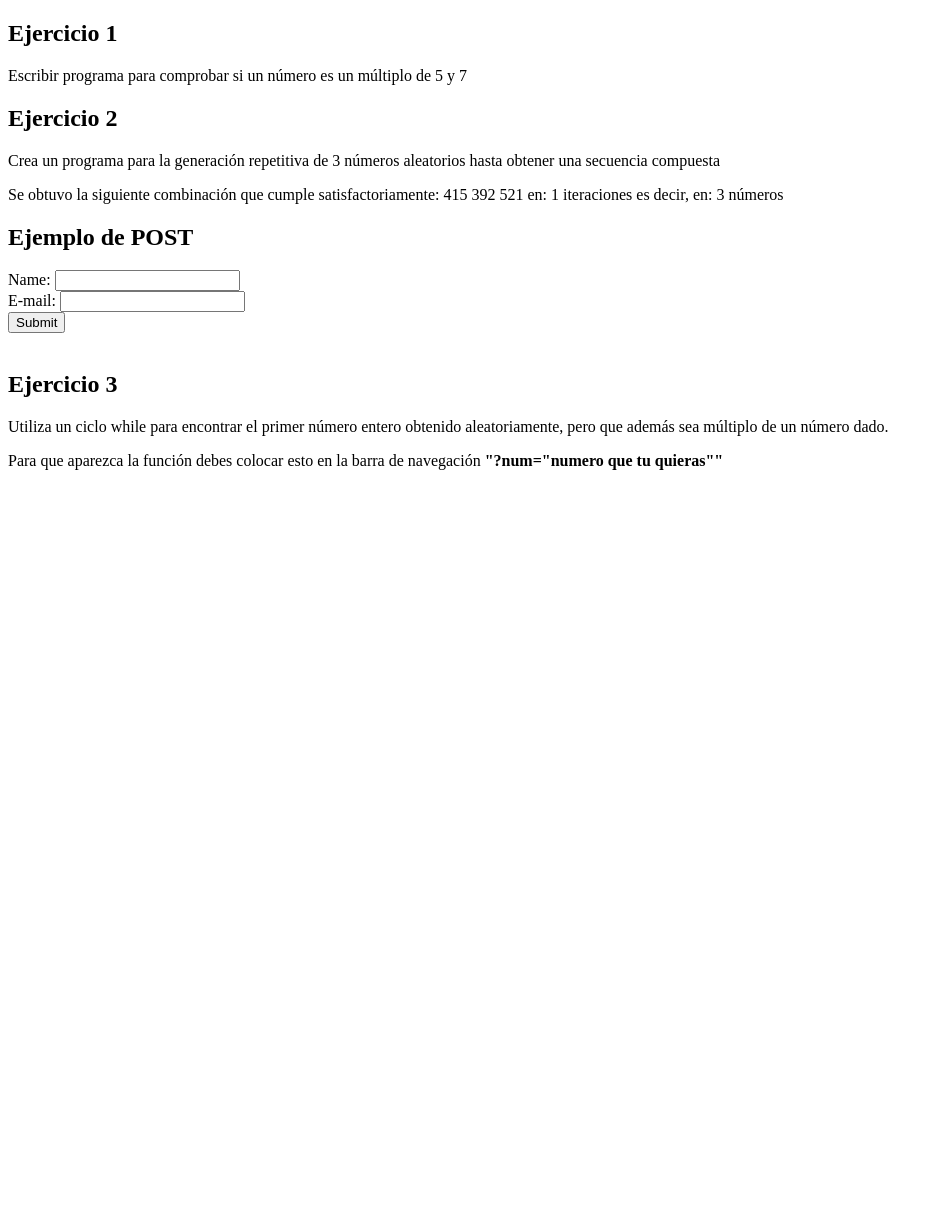
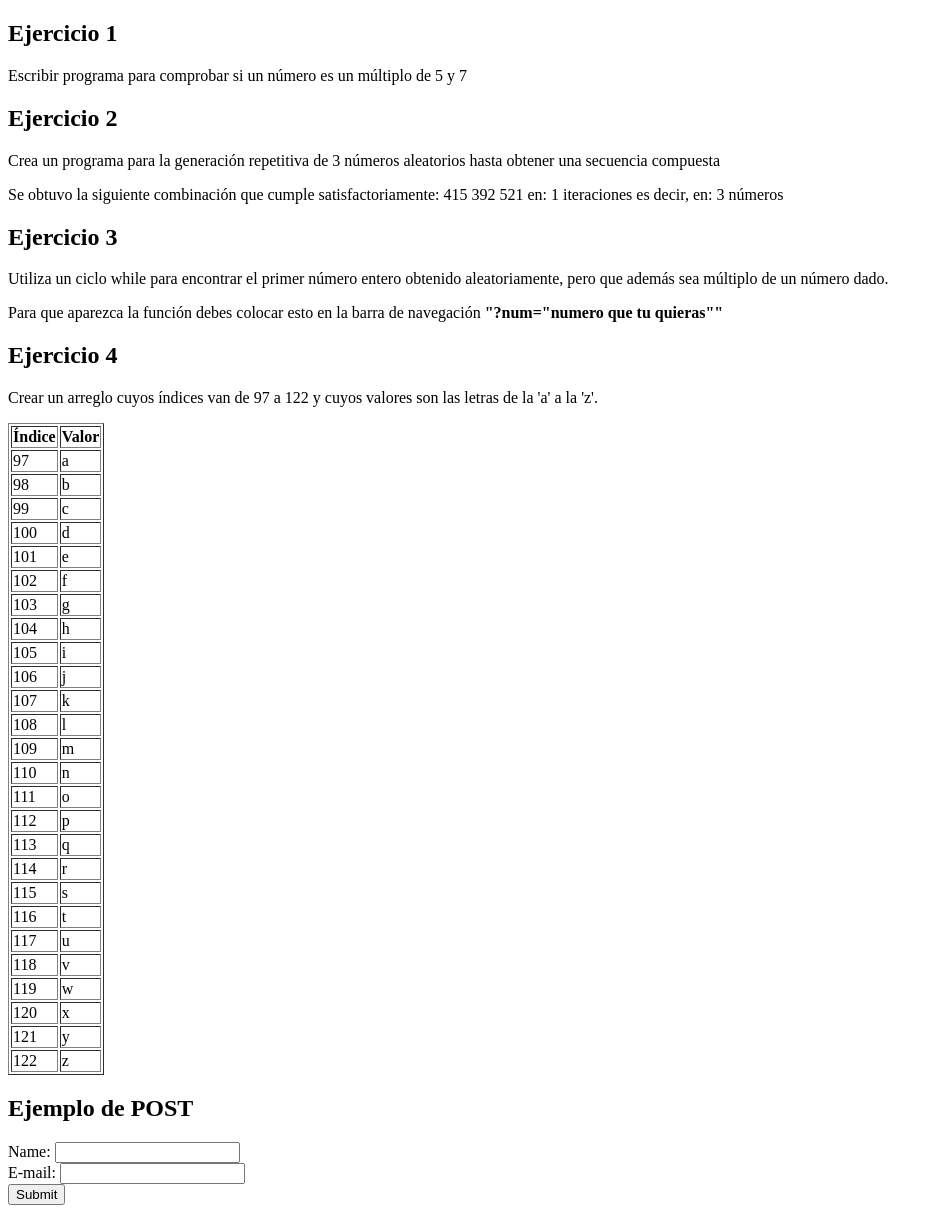
Before and after one commit to Kippie01PW/tecweb, a PHP site: page /tecweb/ in a window 1280 px wide. Shown: the whole page, without its empty margins (0-943 px from the left). Before the commit the page ends 470 px from the top, so only its background shows below. Run offline with PHP 8.4, Linux system fonts and the light colour scheme.

Commit message:
Se realizó satisfactoriamente el inciso 4 de la práctica

```diff
--- a/practicas/p06/index.php
+++ b/practicas/p06/index.php
@@ -24,6 +24,29 @@
         generacion_repetitiva();
     ?>
 
+    <h2>Ejercicio 3</h2>
+    <p>Utiliza un ciclo while para encontrar el primer número entero obtenido aleatoriamente,
+    pero que además sea múltiplo de un número dado.</p>
+    <p>Para que aparezca la función debes colocar esto en la barra de navegación <b>"?num="numero que tu quieras""</b></p>
+    <?php
+    require_once __DIR__ .'/src/funciones.php';
+    if(isset($_GET['num'])){
+        num_multiplo_dado($_GET['num']);
+
+        echo '<br>';
+        echo '<p>La función de abajo es la misma función de arriba pero ahora con un do while!!</p>';
+        num_multiplo_dado_variante($_GET['num']);
+    }
+    ?>
+
+    <h2>Ejercicio 4</h2>
+    <p>Crear un arreglo cuyos índices van de 97 a 122 y cuyos valores son las letras de la 'a'
+    a la 'z'.</p>
+    <?php
+    require_once __DIR__ .'/src/funciones.php';
+        arreglo_for();
+    ?>
+
     <h2>Ejemplo de POST</h2>
     <form action="http://localhost/tecweb/practicas/p04/index.php" method="post">
         Name: <input type="text" name="name"><br>
@@ -39,20 +62,5 @@
             echo $_POST["email"];
         }
     ?>
-
-    <h2>Ejercicio 3</h2>
-    <p>Utiliza un ciclo while para encontrar el primer número entero obtenido aleatoriamente,
-    pero que además sea múltiplo de un número dado.</p>
-    <p>Para que aparezca la función debes colocar esto en la barra de navegación <b>"?num="numero que tu quieras""</b></p>
-    <?php
-    require_once __DIR__ .'/src/funciones.php';
-    if(isset($_GET['num'])){
-        num_multiplo_dado($_GET['num']);
-
-        echo '<br>';
-        echo '<p>La función de abajo es la misma función de arriba pero ahora con un do while!!</p>';
-        num_multiplo_dado_variante($_GET['num']);
-    }
-    ?>
 </body>
 </html>
--- a/practicas/p06/src/funciones.php
+++ b/practicas/p06/src/funciones.php
@@ -64,4 +64,22 @@ function num_multiplo_dado_variante($numero){
 
     echo 'El numero aleatorio: ' . $multiplo . ' es múltiplo del número que colocaste: ' . $numero;
 }
+
+function arreglo_for(){
+    $arreglo = array();
+
+for ($i = 97; $i <= 122; $i++) {
+    $arreglo[$i] = chr($i);
+}
+    echo '<table border="1">';
+    echo '<tr><th>Índice</th><th>Valor</th></tr>';
+
+foreach ($arreglo as $key => $value) {
+    echo '<tr>';
+    echo '<td>' . $key . '</td>';
+    echo '<td>' . $value . '</td>';
+    echo '</tr>';
+}
+    echo '</table>';
+}
 ?>
```
